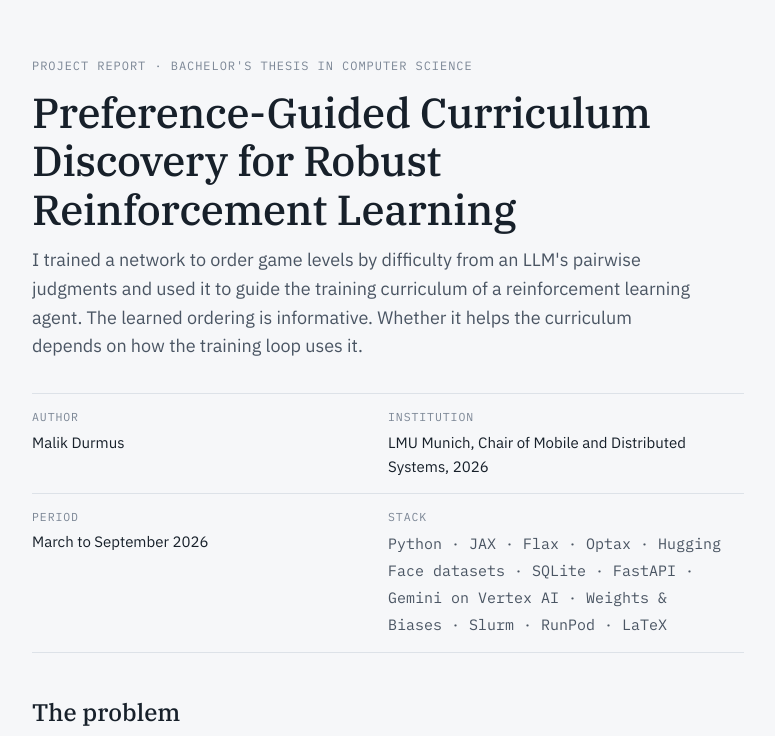
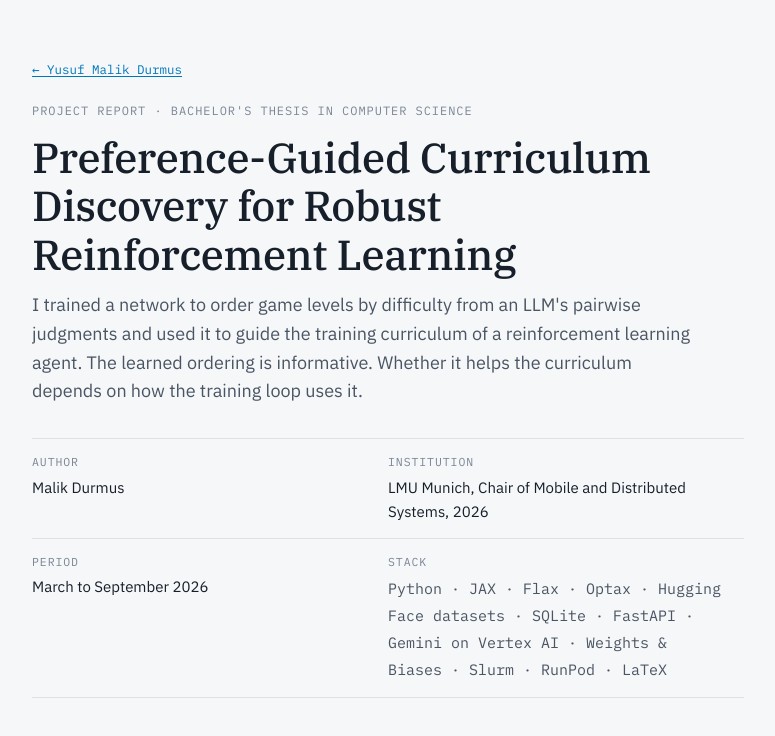
Before and after one commit to malikdurmus/malikdurmus.github.io, a plain HTML site: page thesis-page/index.html in a window 1280 px wide. Shown: the top 736 px of the page, without its empty margins (252-1027 px from the left). Drawn offline with Linux system fonts and the light colour scheme.

Commit message:
Add back link to the thesis page

```diff
--- a/thesis-page/index.html
+++ b/thesis-page/index.html
@@ -31,6 +31,7 @@
   a { color: var(--accent); text-decoration-thickness: 1px; text-underline-offset: 2px; }
   a:focus-visible { outline: 2px solid var(--accent); outline-offset: 2px; }
   .page { max-width: 760px; margin: 0 auto; padding: 56px 24px 72px; }
+  .back { display: inline-block; font-family: var(--font-mono); font-size: 12.5px; margin: 0 0 22px; }
   .eyebrow { font-family: var(--font-mono); font-size: 12px; letter-spacing: 0.08em; text-transform: uppercase; color: var(--ink-3); margin: 0 0 14px; }
   h1 { font-family: var(--font-display); font-weight: 500; font-size: clamp(30px, 5vw, 42px); line-height: 1.15; letter-spacing: -0.01em; margin: 0 0 12px; text-wrap: balance; }
   .lede { font-size: 18px; color: var(--ink-2); margin: 0 0 32px; max-width: 62ch; }
@@ -73,6 +74,7 @@
 </head>
 <body>
 <main class="page">
+  <a class="back" href="../">← Yusuf Malik Durmus</a>
   <p class="eyebrow">Project report · Bachelor's thesis in Computer Science</p>
   <h1>Preference-Guided Curriculum Discovery for Robust Reinforcement Learning</h1>
   <p class="lede">I trained a network to order game levels by difficulty from an LLM's pairwise judgments and used it to guide the training curriculum of a reinforcement learning agent. The learned ordering is informative. Whether it helps the curriculum depends on how the training loop uses it.</p>
```
